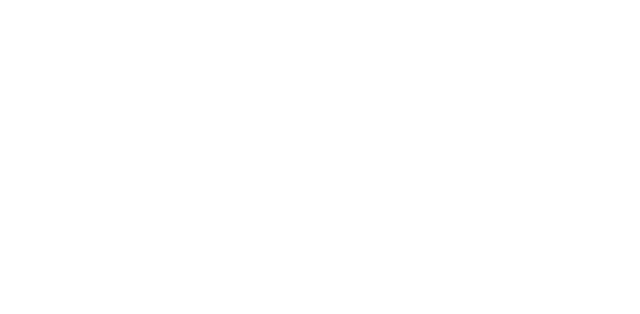
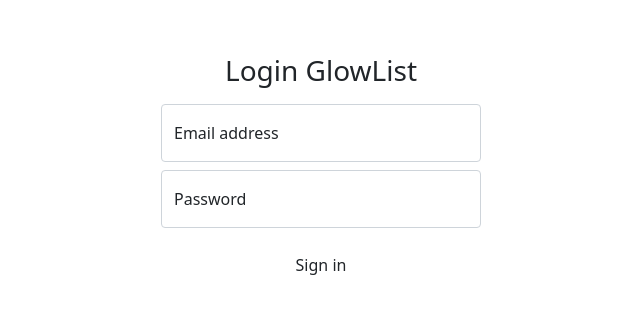
Before and after one commit to auliyasafitri259-creator/glowlist-frontend, a React (Vite) app: page /login in a window 1280 px wide. Before the commit this address had no page. Shown: the part 230-544 px from the top of the page, without its empty margins (319-959 px from the left). Built offline with nearby package versions, Linux system fonts and the light colour scheme.

Commit message:
glowlist_frontend

```diff
--- a/src/App.jsx
+++ b/src/App.jsx
@@ -7,11 +7,29 @@
 import  Kategori from "./pages/Kategori";
 import About from "./pages/About";
 
+import { Navigate } from "react-router-dom";
+import Login from "./pages/login";
+
+function ProtectedRoute({ children }) {
+  const token = localStorage.getItem("token")
+  if (!token) {
+    return <Navigate to="/login" replace />
+  }
+  return children
+}
+
 export default function App() {
   return (
     <BrowserRouter>
      <Routes>
-      <Route path="/" element={<Layout/>}>
+      <Route path="/login"element={<Login />} />
+
+      <Route path="/" element={
+        <ProtectedRoute>
+         <Layout/>
+        </ProtectedRoute>
+      }
+      >
       <Route index element={<Home/>}/>
       <Route path="Produk" element={<Produk/>}/>
       <Route path="produk/tambah" element={<AddProduk/>}/>
--- a/src/components/Header.jsx
+++ b/src/components/Header.jsx
@@ -1,10 +1,15 @@
-import { Link } from "react-router-dom"
+import { Link, useNavigate } from "react-router-dom"
 
 export default function Header(){
+    const navigate = useNavigate();
+    const handleLogout = () => {
+        localStorage.removeItem("token")
+        navigate("/login")
+    }
     return (
         <nav className="navbar navbar-dark bg-dark px-3">
             <Link to="/" className="navbar-brand">Glowlist</Link>
-            <button className="btn btn-danger">Logout</button>
+            <button onClick={handleLogout} className="btn btn-danger">Logout</button>
         </nav>
     )
 }
--- /dev/null
+++ b/src/pages/login.jsx
@@ -0,0 +1,67 @@
+import { useState } from "react";
+import { useNavigate } from "react-router-dom";
+
+export default function Login() {
+    const [formData, setFormData] = useState ({ email:"", password: ""})
+    const navigate = useNavigate()
+
+    const handleChange = (e) => {
+        setFormData({ ...formData, [e.target.name]: e.target.value })
+    }
+    const handleSubmit = async (e) => {
+        e.preventDefault();
+        try {
+            const res = await fetch("http://localhost:3001/login", {
+                method: "POST",
+                headers: { "Content-Type": "application/json" },
+                body: JSON.stringify(formData),
+            })
+            const data = await res.json();
+
+            if (res.ok && data.auth) {
+                localStorage.setItem("token", data.token)
+                localStorage.setItem("idPengguna", data.id_pengguna);
+                localStorage.setItem("nama", data.nama);
+                alert("Login berhasil, selamat datang " + data.nama + "!")
+                navigate("/produk")
+            }else {
+                alert(data.message || "Login gagal")
+            }
+        }catch (err) {
+            console.error("Error:", err)
+            alert("Terjadi kesalahan saat login")
+        }
+    }
+    return (
+        <div className="d-flex align-items-center py-4 bg-body-tertiary vh-100">
+            <main style={{ width: "320px" }} className="m-auto">
+                <form onSubmit={handleSubmit}>
+                    <h1 className="h3 mb-3 fw-normal text-center">Login GlowList</h1>
+                    <div className="form-floating mb-2">
+                        <input
+                        type="email"
+                        name="email"
+                        className="form-control"
+                        id="floatingInput"
+                        placeholder="name@example.com"
+                        onChange={handleChange}
+                        />
+                        <label htmlFor="floatingInput">Email address</label>
+                    </div>
+                    <div className="form-floating mb-3">
+                        <input
+                        type="password"
+                        name="password"
+                        className="form-control"
+                        id="floatingPassword"
+                        placeholder="Password"
+                        onChange={handleChange}
+                        />
+                        <label htmlFor="floatingPassword">Password</label>
+                    </div>
+                    <button className="btn btn-ptimary w-100 py-2" type="submit">Sign in</button>
+                </form>
+            </main>
+        </div>
+    )
+}
```
